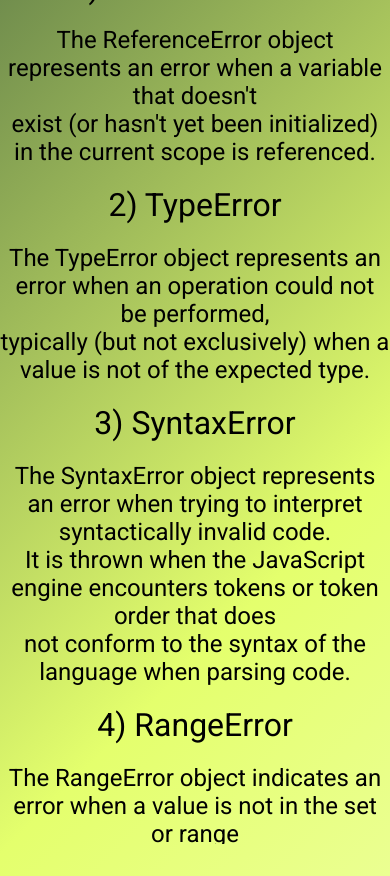
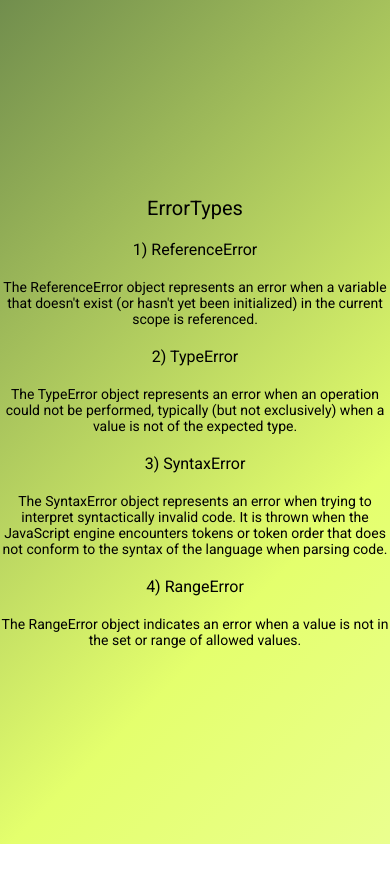
Before and after one commit to noinvis/ErrorTypes, a plain HTML site: page index.html in a window 390 px wide. After the commit the page ends 844 px from the top, so only its background shows below. Drawn offline with Linux system fonts and the light colour scheme.

Commit message:
ErrorTypes

```diff
--- a/css/style.css
+++ b/css/style.css
@@ -36,23 +36,15 @@ body {
     background-size: 500% auto;
     animation: textShine 5s ease-in-out infinite alternate;
 }
+.error{
+    font-size: 3rem;
+}
 .reference__head{
     font-size: 2rem;
 }
 .reference__body{
     font-size: 1.5rem;
 }
-
-
-
-
-
-
-
-
-
-
-
 
 
 @keyframes gradient {
@@ -74,3 +66,18 @@ body {
         background-position: 100% 50%;
     }
 }
+
+@media (max-width:600px) {
+    .reference__head{
+        font-size: 16px;
+    }
+    .reference__body{
+        font-size: 14px;
+    }
+    br{
+        display: none;
+    }
+    .error{
+        font-size: 20px;
+    }
+}
--- a/index.html
+++ b/index.html
@@ -10,6 +10,7 @@
 <body>
     <main>
         <div class="reference">
+            <p class="error">ErrorTypes</p>
             <p class="reference__head">1) ReferenceError</p>
             <p class="reference__body">The ReferenceError object represents an error when a variable that doesn't <br> exist (or hasn't yet been initialized) in the current scope is referenced.</p>
             <p class="reference__head">2) TypeError</p>
```
